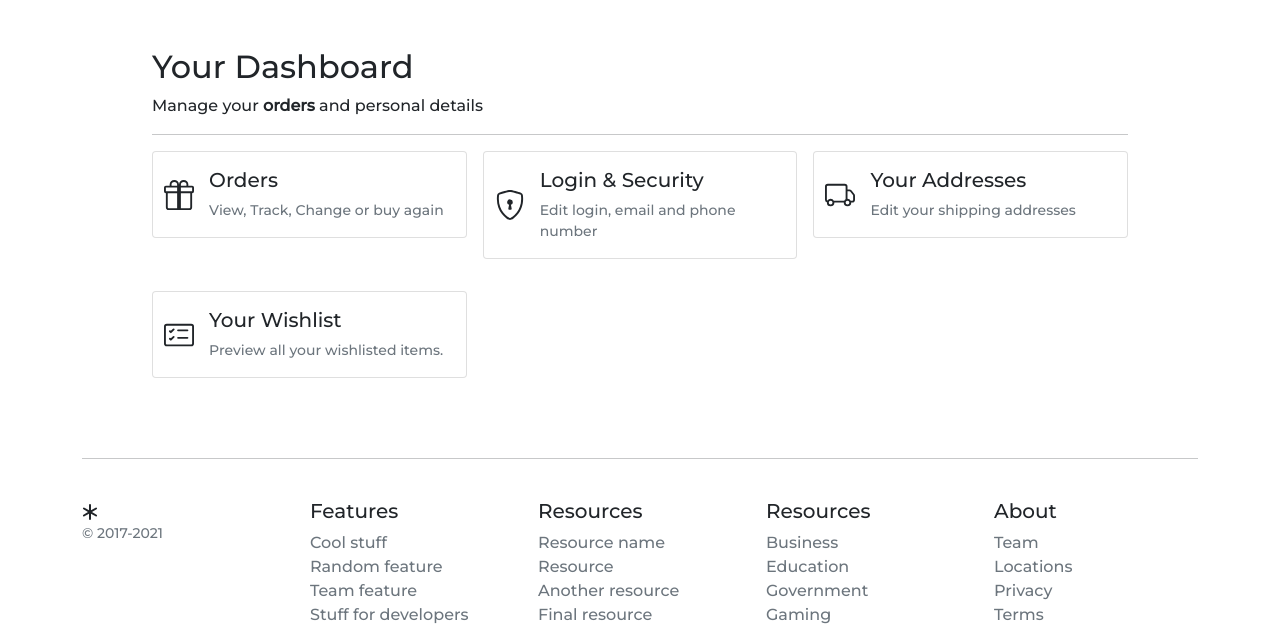
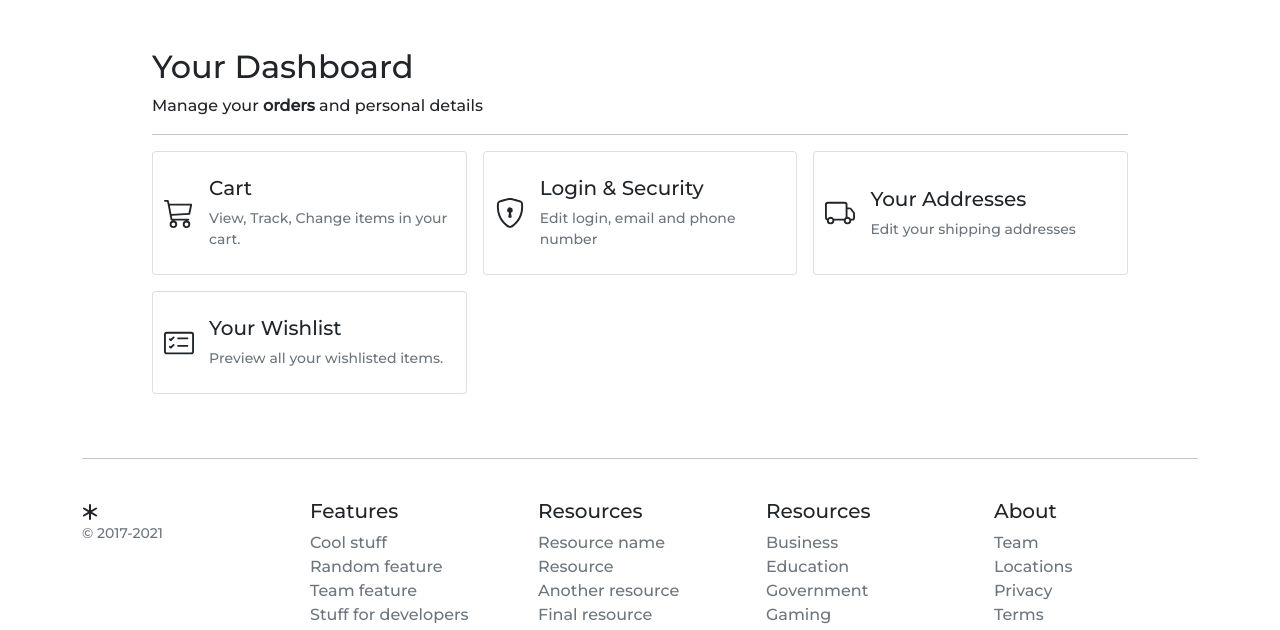
Before and after one commit to Undeadtaker/Django-Ecommerce, a Django app: page /dashboard/ in a window 1280 px wide. Shown: the part 77-707 px from the top of the page. Run offline with Django 4.2, Linux system fonts and the light colour scheme; parts of the project's set-up code (start-up, migrations or seed data) failed here and were passed over; some libraries are stand-ins or nearby versions; some web fonts are replaced.

Commit message:
Added cart
The user can now view the cart, his items, add / remove his items from the cart.

Can now access the cart from the dashborad.

```diff
--- a/ecommerce/ecommerce/dashboard/urls.py
+++ b/ecommerce/ecommerce/dashboard/urls.py
@@ -11,4 +11,9 @@ urlpatterns = \
         path('edit/<slug:id>', views.edit_address, name='edit_address'),
         path('delete/<slug:id>', views.delete_address, name='delete_address'),
         path('set_default/<slug:id>', views.set_default_address, name='set_default'),
+
+        # cart
+        path('view_cart', views.view_cart, name='view_cart'),
+        path('cart_delete_item', views.cart_delete_item, name='cart_delete_item'),
+        path('cart_update_item', views.cart_update_item, name='cart_update_item')
     ]
--- a/ecommerce/ecommerce/dashboard/views.py
+++ b/ecommerce/ecommerce/dashboard/views.py
@@ -1,18 +1,20 @@
+from django.http import JsonResponse
 from django.shortcuts import render, HttpResponseRedirect, reverse
 
 from .forms import AddressForm
 from ecommerce.users.models import Address
+
+from dj_shop_cart.cart import get_cart_class
+Cart = get_cart_class()
 
 
 # Create your views here.
 def dashboard(req):
     return render(req, 'dashboard/dashboard.html')
 
-
-# Account section
-
-
-# Address section
+# ----------------------------------------------------------------
+# ADDRESS SECTION
+# ----------------------------------------------------------------
 def view_addresses(req):
     addresses = Address.objects.filter(user=req.user).order_by('-default')
     return render(req, 'dashboard/view_addresses.html', {'addresses': addresses})
@@ -60,3 +62,24 @@ def set_default_address(req, id):
     #     return redirect('checkout:delivery_address')
 
     return HttpResponseRedirect(reverse('dashboard:view_addresses'))
+
+# ----------------------------------------------------------------
+# CART section
+# ----------------------------------------------------------------
+def view_cart(req):
+    return render(req, 'dashboard/view_cart.html')
+
+
+def cart_delete_item(req):
+    if req.POST.get('action') == 'delete':
+        cart = Cart.new(req)
+        product_id = req.POST.get('product_id')
+        for item in cart:
+            if item.product_pk == product_id:
+                cart.remove(item.id)
+                req.session.modified = True
+        return JsonResponse({'quantity': cart.count, 'subtotal': cart.total, 'removed_item_id': product_id})
+
+
+def cart_update_item():
+    return None
--- a/ecommerce/ecommerce/templates/dashboard/dashboard.html
+++ b/ecommerce/ecommerce/templates/dashboard/dashboard.html
@@ -11,20 +11,18 @@
     <hr />
   <div class="row row-cols-1 row-cols-sm-2 row-cols-md-3 g-3">
     <div class="col">
-      <a href="#" class="text-reset text-decoration-none" role="button" style="max-width: 540px;">
-      <div class="card mb-3">
+      <a href="{% url 'dashboard:view_cart' %}" class="text-reset text-decoration-none" role="button" style="max-width: 540px;">
+      <div class="card mb-3" style="min-height: 100%; display: flex; flex-direction: column; justify-content: center;">
         <div class="row g-0">
           <div class="col-2 position-relative">
-            <svg class="position-absolute top-50 start-50 translate-middle" xmlns="http://www.w3.org/2000/svg" width="30" height="30" fill="currentColor" class="bi bi-gift"
+            <svg class="position-absolute top-50 start-50 translate-middle" xmlns="http://www.w3.org/2000/svg" width="30" height="30" fill="currentColor" class="bi bi-cart3"
               viewBox="0 0 16 16">
-              <path
-                d="M3 2.5a2.5 2.5 0 0 1 5 0 2.5 2.5 0 0 1 5 0v.006c0 .07 0 .27-.038.494H15a1 1 0 0 1 1 1v2a1 1 0 0 1-1 1v7.5a1.5 1.5 0 0 1-1.5 1.5h-11A1.5 1.5 0 0 1 1 14.5V7a1 1 0 0 1-1-1V4a1 1 0 0 1 1-1h2.038A2.968 2.968 0 0 1 3 2.506V2.5zm1.068.5H7v-.5a1.5 1.5 0 1 0-3 0c0 .085.002.274.045.43a.522.522 0 0 0 .023.07zM9 3h2.932a.56.56 0 0 0 .023-.07c.043-.156.045-.345.045-.43a1.5 1.5 0 0 0-3 0V3zM1 4v2h6V4H1zm8 0v2h6V4H9zm5 3H9v8h4.5a.5.5 0 0 0 .5-.5V7zm-7 8V7H2v7.5a.5.5 0 0 0 .5.5H7z" />
-            </svg>
+              <path d="M0 1.5A.5.5 0 0 1 .5 1H2a.5.5 0 0 1 .485.379L2.89 3H14.5a.5.5 0 0 1 .49.598l-1 5a.5.5 0 0 1-.465.401l-9.397.472L4.415 11H13a.5.5 0 0 1 0 1H4a.5.5 0 0 1-.491-.408L2.01 3.607 1.61 2H.5a.5.5 0 0 1-.5-.5zM3.102 4l.84 4.479 9.144-.459L13.89 4H3.102zM5 12a2 2 0 1 0 0 4 2 2 0 0 0 0-4zm7 0a2 2 0 1 0 0 4 2 2 0 0 0 0-4zm-7 1a1 1 0 1 1 0 2 1 1 0 0 1 0-2zm7 0a1 1 0 1 1 0 2 1 1 0 0 1 0-2z" />         </svg>
           </div>
           <div class="col-10">
             <div class="card-body ps-0 ps-md-1">
-              <h1 class="h5">Orders</h1>
-              <p class="card-text small text-muted">View, Track, Change or buy again</p>
+              <h1 class="h5">Cart</h1>
+              <p class="card-text small text-muted">View, Track, Change items in your cart.</p>
             </div>
           </div>
         </div>
@@ -33,7 +31,7 @@
     </div>
     <div class="col">
       <a href="{% url 'view_account' %}" class="text-reset text-decoration-none" role="button" style="max-width: 540px;">
-      <div class="card mb-3">
+      <div class="card mb-3" style="min-height: 100%; display: flex; flex-direction: column; justify-content: center;">
         <div class="row g-0">
           <div class="col-2 position-relative">
             <svg class="position-absolute top-50 start-50 translate-middle" xmlns="http://www.w3.org/2000/svg" width="30" height="30" fill="currentColor" class="bi bi-shield-lock" viewBox="0 0 16 16">
@@ -53,7 +51,7 @@
     </div>
     <div class="col">
       <a href="{% url 'dashboard:view_addresses' %}" class="text-reset text-decoration-none" role="button" style="max-width: 540px;">
-      <div class="card mb-3">
+      <div class="card mb-3" style="min-height: 100%; display: flex; flex-direction: column; justify-content: center;">
         <div class="row g-0">
           <div class="col-2 position-relative">
             <svg class="position-absolute top-50 start-50 translate-middle" xmlns="http://www.w3.org/2000/svg" width="30" height="30" fill="currentColor" class="bi bi-truck" viewBox="0 0 16 16">
@@ -72,7 +70,7 @@
     </div>
     <div class="col">
       <a href="#" class="text-reset text-decoration-none" role="button" style="max-width: 540px;">
-      <div class="card mb-3">
+      <div class="card mb-3" style="min-height: 100%; display: flex; flex-direction: column; justify-content: center;">
         <div class="row g-0">
           <div class="col-2 position-relative">
             <svg class="position-absolute top-50 start-50 translate-middle" xmlns="http://www.w3.org/2000/svg" width="30" height="30" fill="currentColor" class="bi bi-card-checklist" viewBox="0 0 16 16">
```
Also changed, not shown: ecommerce/ecommerce/templates/dashboard/view_cart.html (added, +128 -0 lines), ecommerce/ecommerce/products/migrations/0007_remove_productimage_is_feature_and_more.py (added), ecommerce/ecommerce/products/migrations/0008_product_alt_text_alter_product_featured_image.py (added).
